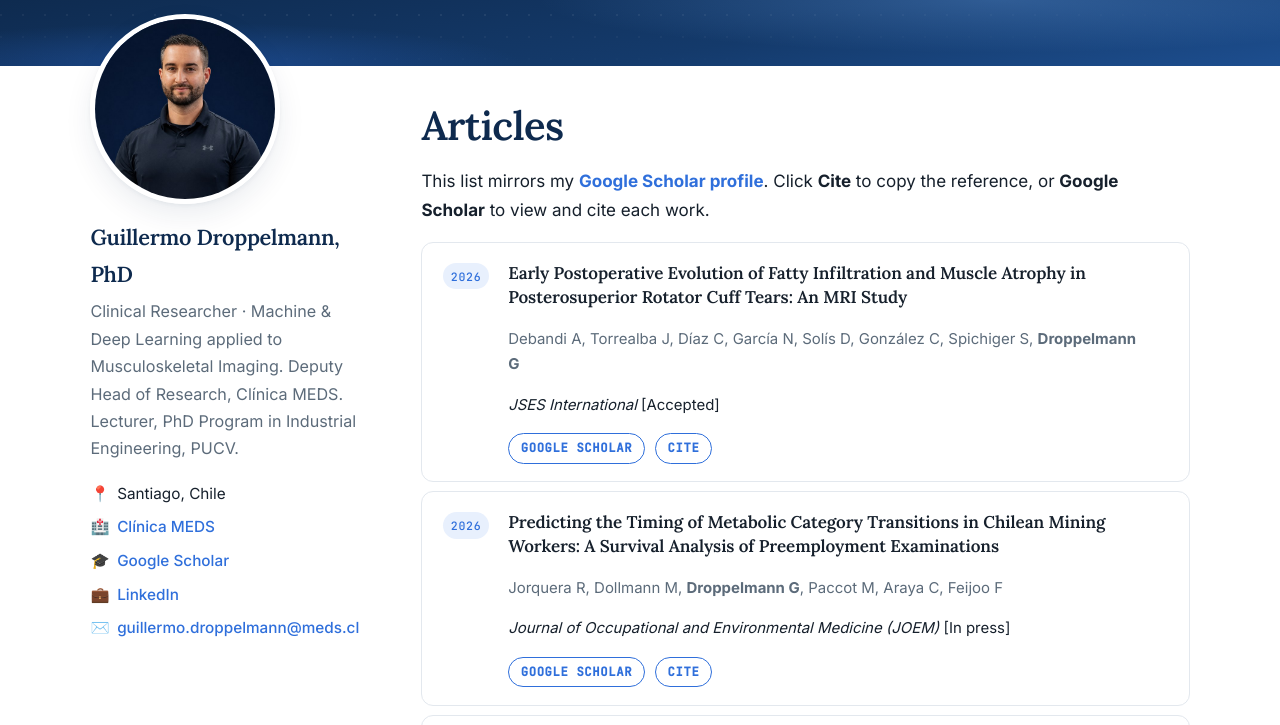
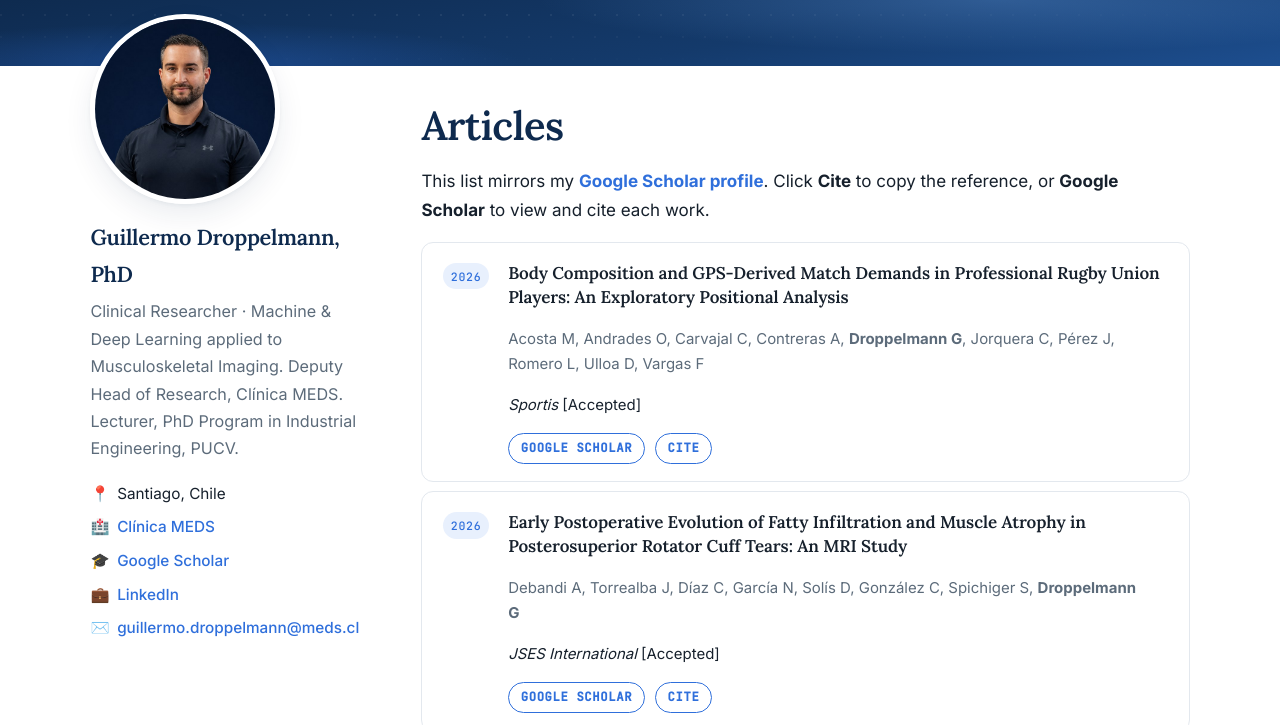
Before and after one commit to GuillermoDroppelmann/GuillermoDroppelmann.github.io, a plain HTML site: page publications.html in a window 1280 px wide. Shown: the part 75-800 px from the top of the page. Drawn offline with Linux system fonts and the light colour scheme.

Commit message:
Add Sportis accepted article on rugby body composition and GPS demands

```diff
--- a/publications.html
+++ b/publications.html
@@ -52,6 +52,18 @@
 Click <strong>Cite</strong> to copy the reference, or <strong>Google Scholar</strong> to view and cite each work.</p>
 
 <ul class="pub-list">
+<li class="pub">
+  <div class="pub-side"><span class="year-badge">2026</span></div>
+  <div class="pub-main">
+    <p class="pub-title">Body Composition and GPS-Derived Match Demands in Professional Rugby Union Players: An Exploratory Positional Analysis</p>
+    <p class="pub-authors">Acosta M, Andrades O, Carvajal C, Contreras A, <strong>Droppelmann G</strong>, Jorquera C, Pérez J, Romero L, Ulloa D, Vargas F</p>
+    <p class="pub-journal"><em>Sportis</em> [Accepted]</p>
+    <p class="pub-actions">
+      <a class="btn" href="https://scholar.google.com/scholar?q=%22Body+Composition+and+GPS-Derived+Match+Demands+in+Professional+Rugby+Union+Players%3A+An+Exploratory+Positional+Analysis%22" target="_blank" rel="noopener">Google Scholar</a>
+      <button class="btn btn-cite" data-cite="Acosta M, Andrades O, Carvajal C, Contreras A, Droppelmann G, Jorquera C, Pérez J, Romero L, Ulloa D, Vargas F. Body Composition and GPS-Derived Match Demands in Professional Rugby Union Players: An Exploratory Positional Analysis. Sportis [Accepted], 2026.">Cite</button>
+    </p>
+  </div>
+</li>
 <li class="pub">
   <div class="pub-side"><span class="year-badge">2026</span></div>
   <div class="pub-main">
```
